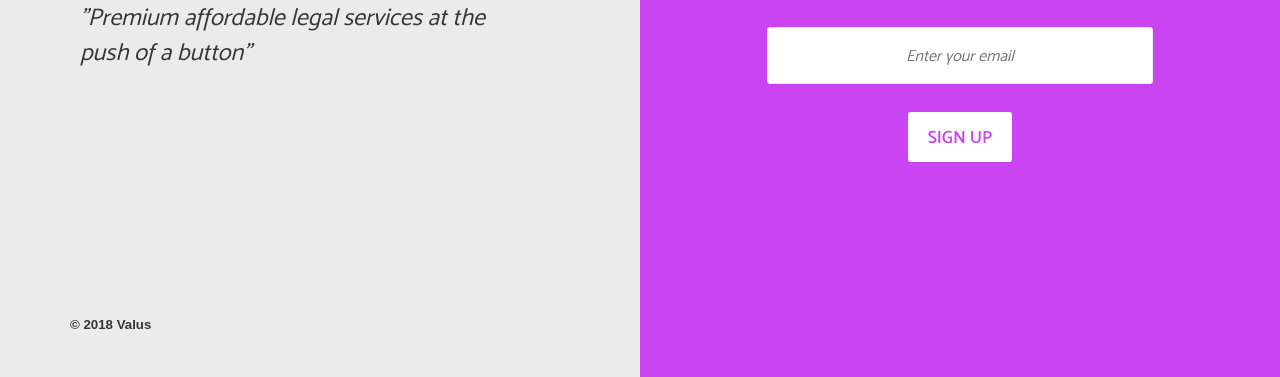
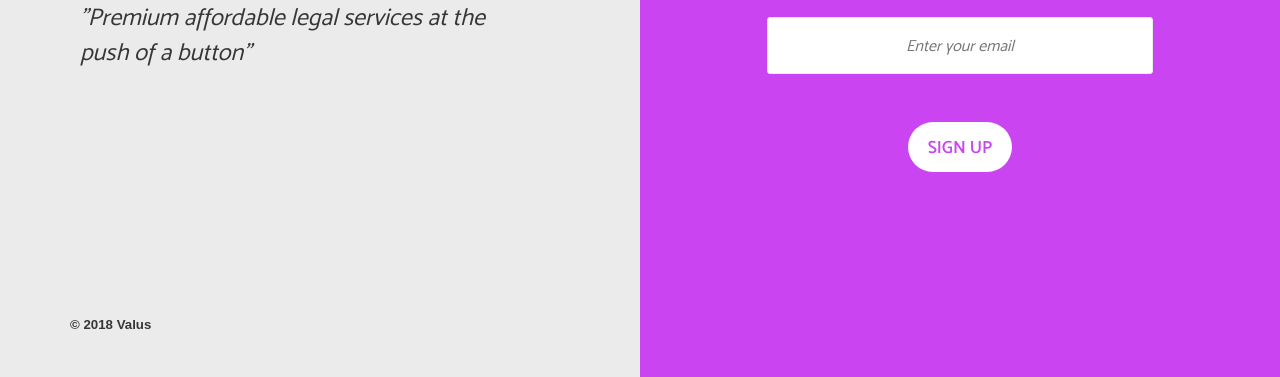
Before and after one commit to valuscorp/valuscorp.github.io, a website: page index.html in a window 1280 px wide. Shown: the part 423-800 px from the top of the page. Drawn offline with Linux system fonts and the light colour scheme.

Commit message:
changed the submit button to be a round-pill (following a bit of Google's new material guidelines/updates)

```diff
--- a/main.css
+++ b/main.css
@@ -86,16 +86,18 @@ button#submit-email-button {
   font-size: 1.1em;
   padding: 15px 20px;
   border: none;
-  border-radius: 3px;
+  border-radius: 30px;
   outline: none;
   background: #ffffff;
   transition: all ease-in-out 0.25s;
+  margin-top: 20px;
 }
 
 button#submit-email-button:hover {
   transition: all ease-in-out 0.25s;
   background-color: rgb(245, 245, 245);
   color: #6f06b4;
+  border: 1px solid #6f06b4;
 }
 
 #snackbar-text-container {
--- a/package.json
+++ b/package.json
@@ -36,6 +36,7 @@
   "homepage": "https://github.com/ShabazBadshah/ValusLandingPage#readme",
   "dependencies": {
     "browser-sync": "^2.24.6",
+    "gulp": "^3.9.1",
     "opn": "^5.3.0"
   }
 }
```
Also changed, not shown: 1 other file.
